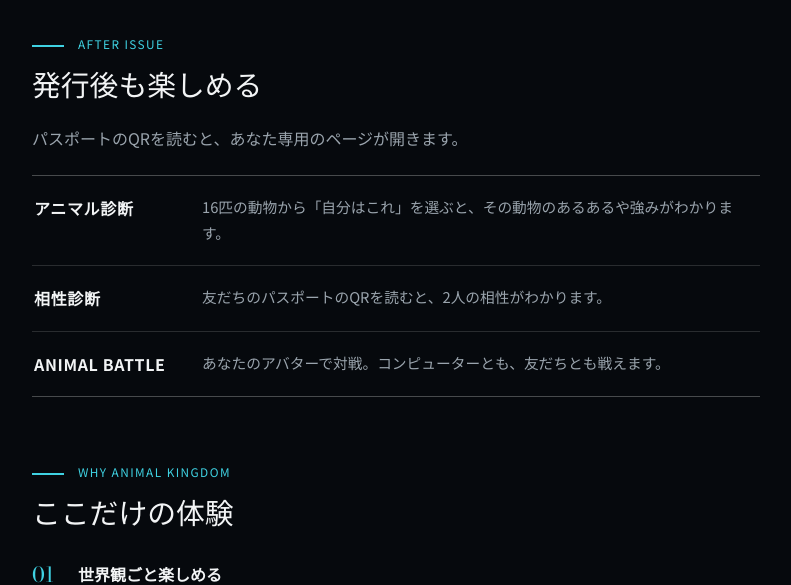
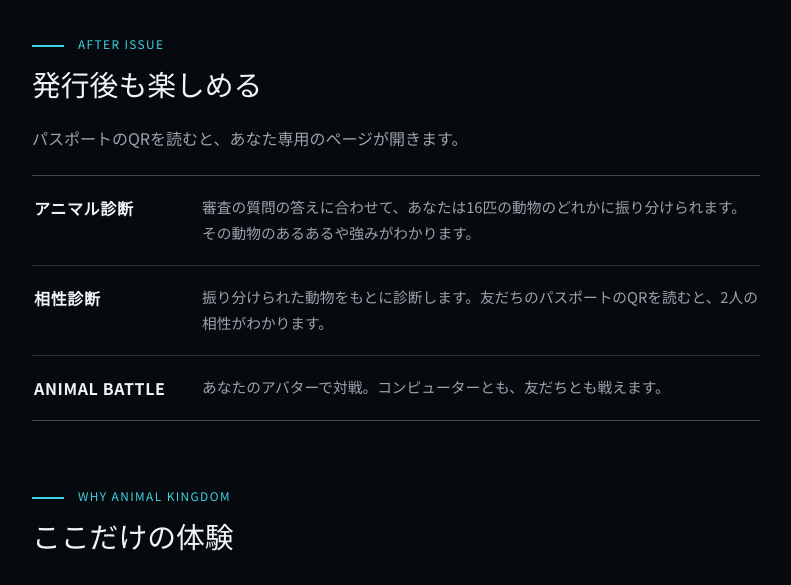
Before and after one commit to u-shin16/gakuensai, a Flask app: page /introduction in a window 1280 px wide. Shown: the part 1376-1961 px from the top of the page, without its empty margins (244-1035 px from the left). Run offline with Flask 3, Linux system fonts and the light colour scheme.

Commit message:
紹介ページ：アニマル診断は審査の答えで16匹に振り分けられ、それをもとに相性を診断する、という説明に直す（ゆーしん）
Co-Authored-By: Claude Opus 5.5 <noreply@anthropic.com>

```diff
--- a/templates/introduction.html
+++ b/templates/introduction.html
@@ -136,8 +136,8 @@
     <h2 class="sec-title">発行後も楽しめる</h2>
     <p class="sec-lead">パスポートのQRを読むと、あなた専用のページが開きます。</p>
     <div class="feats">
-      <div class="feat"><b>アニマル診断</b><span>16匹の動物から「自分はこれ」を選ぶと、その動物のあるあるや強みがわかります。</span></div>
-      <div class="feat"><b>相性診断</b><span>友だちのパスポートのQRを読むと、2人の相性がわかります。</span></div>
+      <div class="feat"><b>アニマル診断</b><span>審査の質問の答えに合わせて、あなたは16匹の動物のどれかに振り分けられます。その動物のあるあるや強みがわかります。</span></div>
+      <div class="feat"><b>相性診断</b><span>振り分けられた動物をもとに診断します。友だちのパスポートのQRを読むと、2人の相性がわかります。</span></div>
       <div class="feat"><b>ANIMAL BATTLE</b><span>あなたのアバターで対戦。コンピューターとも、友だちとも戦えます。</span></div>
     </div>
   </div>
```
